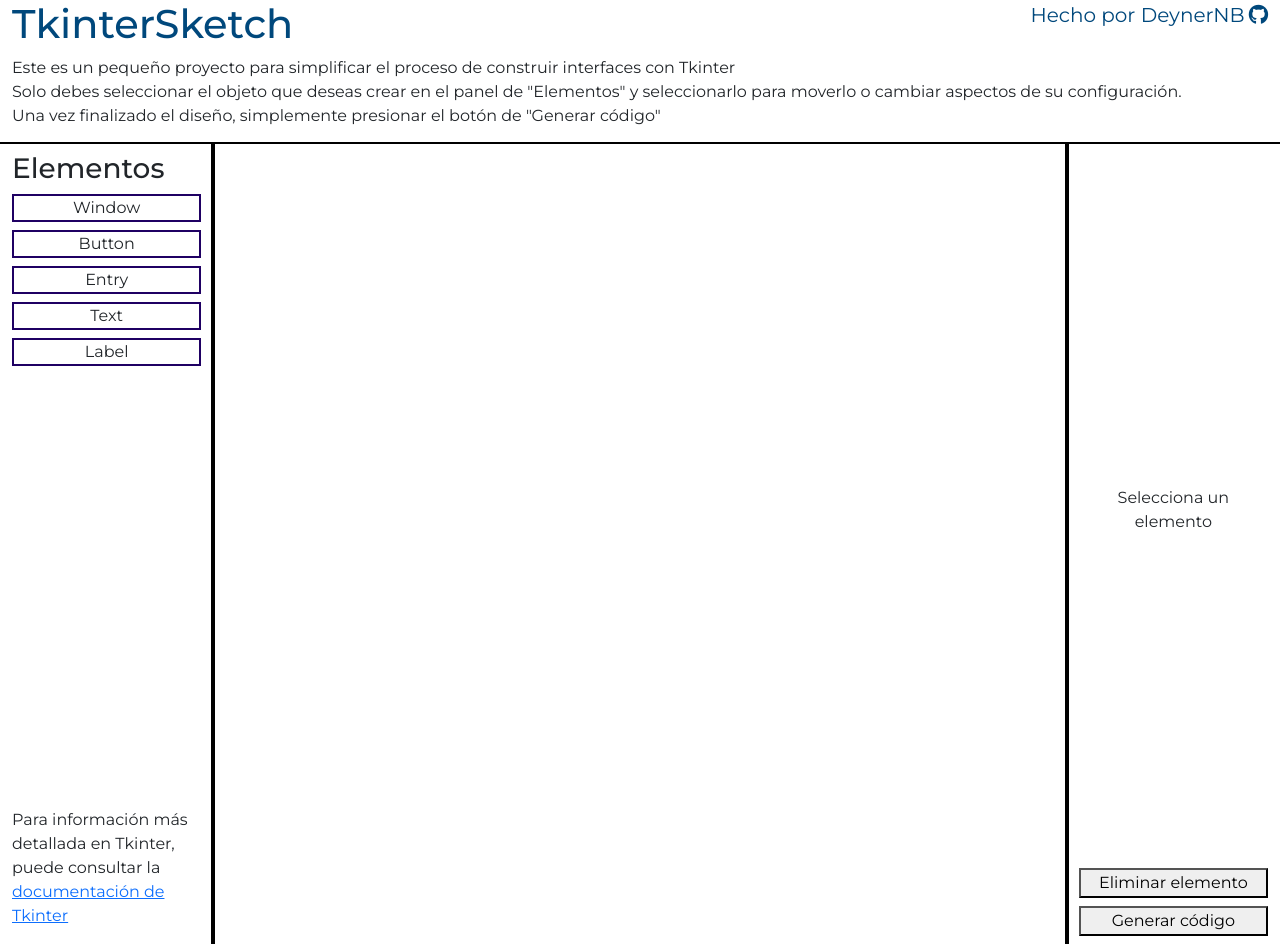
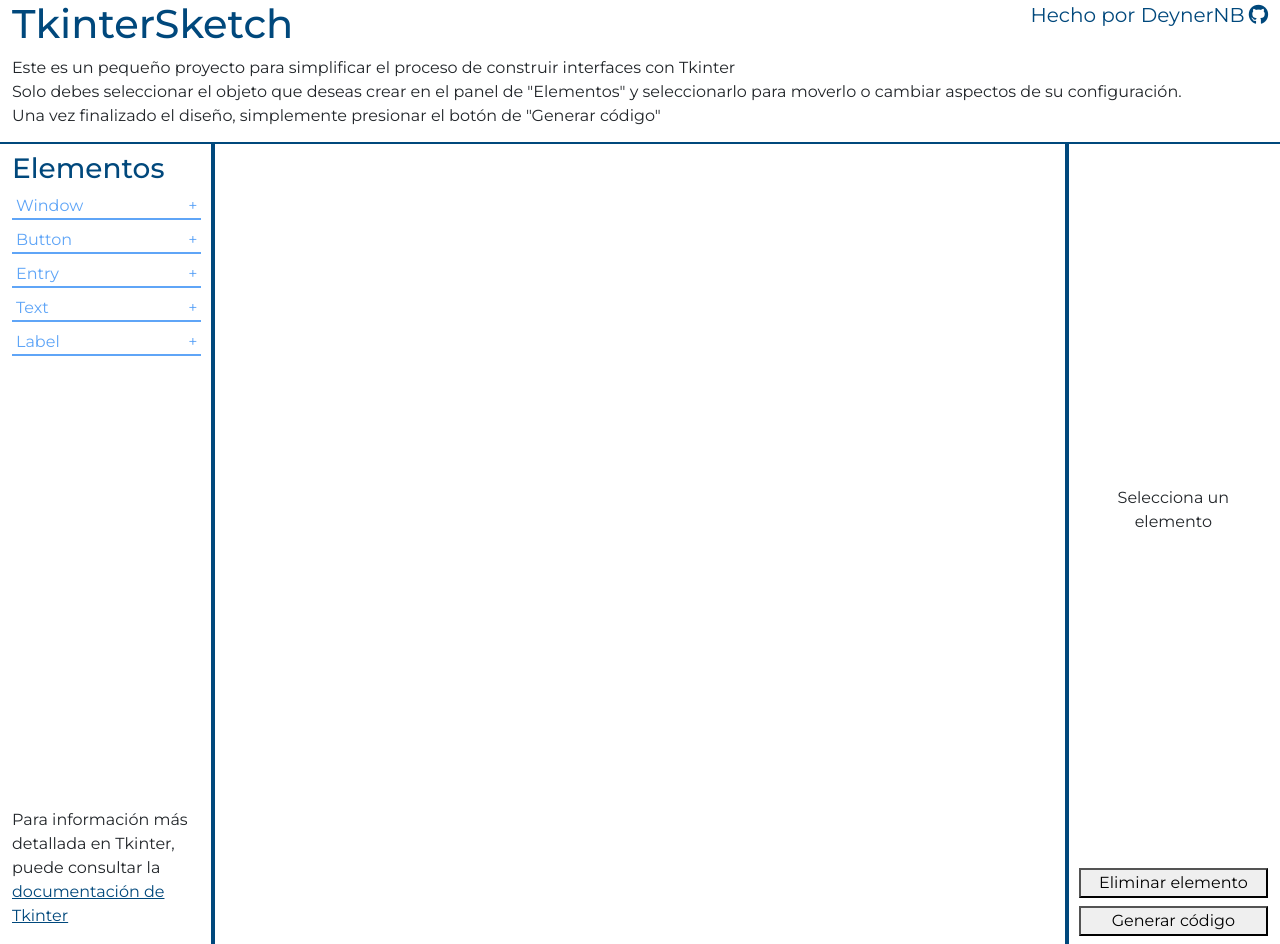
Before and after one commit to DeynerNB/Tkinter-MyDesigner, a React (Create React App) app: page / in a window 1280 px wide. Built offline with nearby package versions, Linux system fonts and the light colour scheme.

Commit message:
style(elements-panel): style elements panel

```diff
--- a/src/App.css
+++ b/src/App.css
@@ -1,3 +1,3 @@
 .panel-tkinter {
-    outline: 2px solid #000000;
+    outline: 2px solid var(--main-color);
 }
--- a/src/components/elementsPanel/ElementPanel.css
+++ b/src/components/elementsPanel/ElementPanel.css
@@ -1,14 +1,20 @@
+.element-panel-title {
+    color: var(--main-color);
+}
+
 .span_button {
-    border: 2px solid #1f0063;
+    color: var(--secondary-color);
+    border-bottom: 2px solid var(--secondary-color);
 
     user-select: none;
     cursor: pointer;
 }
 
 .span_button:hover {
-    background-color: #00000020;
+    background-color: #0000000f;
 }
 
-.span_button:active {
-    background-color: #00000052;
+
+.documentation-link {
+    color: var(--main-color);
 }
--- a/src/components/elementsPanel/ElementPanel.js
+++ b/src/components/elementsPanel/ElementPanel.js
@@ -7,17 +7,17 @@
     return (
         <>
             <div className="panel">
-                <h3>Elementos</h3>
+                <h3 className='element-panel-title'>Elementos</h3>
                 <div className='d-flex flex-column gap-2'>
-                    <span className='w-100 text-center span_button' onClick={() => onAddElement(Tkinter_Window)}>{Tkinter_Window.name}</span>
-                    <span className='w-100 text-center span_button' onClick={() => onAddElement(Tkinter_Button)}>{Tkinter_Button.name}</span>
-                    <span className='w-100 text-center span_button' onClick={() => onAddElement(TKinter_Entry)}>{TKinter_Entry.name}</span>
-                    <span className='w-100 text-center span_button' onClick={() => onAddElement(TKinter_Text)}>{TKinter_Text.name}</span>
-                    <span className='w-100 text-center span_button' onClick={() => onAddElement(Tkinter_Label)}>{Tkinter_Label.name}</span>
+                    <span className='w-100 px-1 d-flex justify-content-between span_button' onClick={() => onAddElement(Tkinter_Window)}>{Tkinter_Window.name} <span>+</span> </span>
+                    <span className='w-100 px-1 d-flex justify-content-between span_button' onClick={() => onAddElement(Tkinter_Button)}>{Tkinter_Button.name} <span>+</span> </span>
+                    <span className='w-100 px-1 d-flex justify-content-between span_button' onClick={() => onAddElement(TKinter_Entry)}>{TKinter_Entry.name} <span>+</span> </span>
+                    <span className='w-100 px-1 d-flex justify-content-between span_button' onClick={() => onAddElement(TKinter_Text)}>{TKinter_Text.name} <span>+</span> </span>
+                    <span className='w-100 px-1 d-flex justify-content-between span_button' onClick={() => onAddElement(Tkinter_Label)}>{Tkinter_Label.name} <span>+</span> </span>
                 </div>
             </div>
             <div>
-                <p>Para información más detallada en Tkinter, puede consultar la <a href='https://docs.python.org/es/3/library/tkinter.html' target='_blank'>documentación de Tkinter</a> </p>
+                <p>Para información más detallada en Tkinter, puede consultar la <a href='https://docs.python.org/es/3/library/tkinter.html' className='documentation-link' target='_blank'>documentación de Tkinter</a> </p>
             </div>
         </>
     );
```
